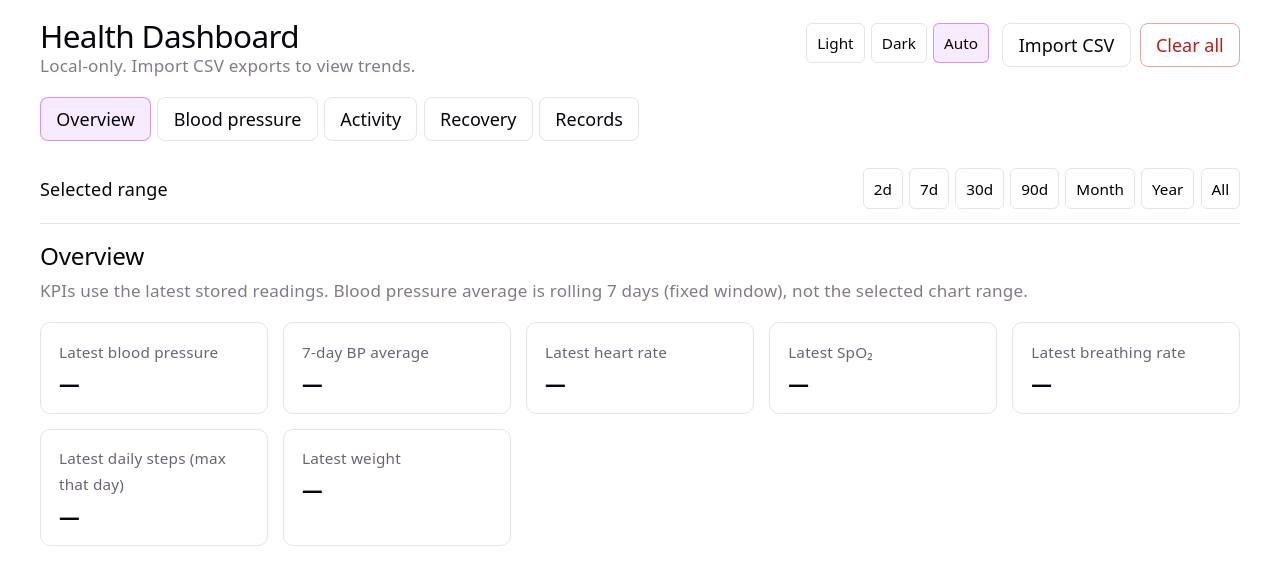
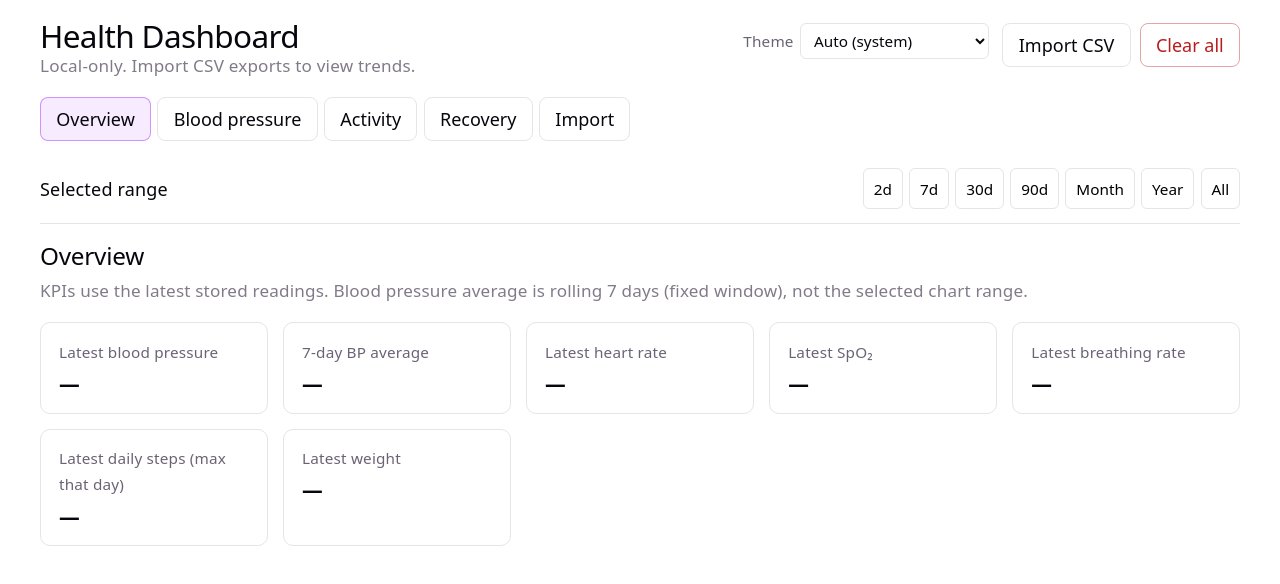
Before and after one commit to r5mao/health-data-dashboard, a React (Vite) app: page / in a window 1280 px wide. Shown: the top 584 px of the page. Built offline with nearby package versions, Linux system fonts and the light colour scheme.

Commit message:
feat: update theme control to use a dropdown and enhance time axis formatting with weekday inclusion

```diff
--- a/src/App.css
+++ b/src/App.css
@@ -29,24 +29,30 @@
   align-items: center;
 }
 
-.theme-btn {
+.theme-select-label {
+  font-size: 0.85rem;
+  color: var(--text);
+}
+
+.theme-select {
   font: inherit;
   font-size: 0.85rem;
-  padding: 0.35rem 0.55rem;
+  padding: 0.35rem 2rem 0.35rem 0.5rem;
   border-radius: 6px;
   border: 1px solid var(--border);
   background: var(--bg);
   color: var(--text-h);
   cursor: pointer;
+  min-width: 10.5rem;
 }
 
-.theme-btn:hover {
-  background: var(--code-bg);
+.theme-select:hover {
+  border-color: var(--accent-border);
 }
 
-.theme-btn.active {
-  border-color: var(--accent-border);
-  background: var(--accent-bg);
+.theme-select:focus {
+  outline: 2px solid var(--accent-border);
+  outline-offset: 1px;
 }
 
 .brand h1 {
--- a/src/App.tsx
+++ b/src/App.tsx
@@ -10,7 +10,7 @@ import { RecoveryPage } from '@/pages/RecoveryPage'
 import { RecordsPage } from '@/pages/RecordsPage'
 import './App.css'
 
-type Tab = 'overview' | 'bp' | 'activity' | 'recovery' | 'records'
+type Tab = 'overview' | 'bp' | 'activity' | 'recovery' | 'import'
 
 export default function App() {
   const [tab, setTab] = useState<Tab>('overview')
@@ -37,7 +37,7 @@ export default function App() {
           <TabButton id="bp" current={tab} setTab={setTab} label="Blood pressure" />
           <TabButton id="activity" current={tab} setTab={setTab} label="Activity" />
           <TabButton id="recovery" current={tab} setTab={setTab} label="Recovery" />
-          <TabButton id="records" current={tab} setTab={setTab} label="Records" />
+          <TabButton id="import" current={tab} setTab={setTab} label="Import" />
         </nav>
 
         <div className="toolbar">
@@ -49,7 +49,7 @@ export default function App() {
           {tab === 'bp' && <BloodPressurePage dataRevision={dataRevision} />}
           {tab === 'activity' && <ActivityPage dataRevision={dataRevision} />}
           {tab === 'recovery' && <RecoveryPage dataRevision={dataRevision} />}
-          {tab === 'records' && <RecordsPage dataRevision={dataRevision} />}
+          {tab === 'import' && <RecordsPage dataRevision={dataRevision} />}
         </main>
       </div>
     </DateRangeProvider>
--- a/src/charts/formatTimeAxisTick.ts
+++ b/src/charts/formatTimeAxisTick.ts
@@ -1,15 +1,15 @@
 import { format } from 'date-fns'
 
-/** Format timestamp ticks based on how wide the visible window is (ms). */
+/** Format timestamp ticks based on how wide the visible window is (ms). Includes weekday. */
 export function formatTimeAxisTick(ts: number, visibleSpanMs: number): string {
   if (!Number.isFinite(visibleSpanMs) || visibleSpanMs <= 0) {
-    return format(ts, 'PPpp')
+    return format(ts, 'EEE, PPpp')
   }
   if (visibleSpanMs < 24 * 60 * 60 * 1000) {
-    return format(ts, 'HH:mm')
+    return format(ts, 'EEE HH:mm')
   }
   if (visibleSpanMs < 14 * 24 * 60 * 60 * 1000) {
-    return format(ts, 'MMM d HH:mm')
+    return format(ts, 'EEE MMM d, HH:mm')
   }
-  return format(ts, 'MMM d')
+  return format(ts, 'EEE MMM d')
 }
--- a/src/components/ThemeControl.tsx
+++ b/src/components/ThemeControl.tsx
@@ -1,38 +1,33 @@
+import type { ThemePreference } from '@/theme/themeStorage'
 import { useTheme } from '@/theme/useTheme'
+
+const options: { value: ThemePreference; label: string }[] = [
+  { value: 'light', label: 'Light' },
+  { value: 'dark', label: 'Dark' },
+  { value: 'system', label: 'Auto (system)' },
+]
 
 export function ThemeControl() {
   const { preference, setPreference } = useTheme()
 
   return (
-    <div
-      className="theme-control"
-      role="group"
-      aria-label="Color theme"
-    >
-      <button
-        type="button"
-        className={`theme-btn${preference === 'light' ? ' active' : ''}`}
-        aria-pressed={preference === 'light'}
-        onClick={() => setPreference('light')}
+    <div className="theme-control">
+      <label htmlFor="theme-select" className="theme-select-label">
+        Theme
+      </label>
+      <select
+        id="theme-select"
+        className="theme-select"
+        value={preference}
+        onChange={(e) => setPreference(e.target.value as ThemePreference)}
+        aria-label="Color theme"
       >
-        Light
-      </button>
-      <button
-        type="button"
-        className={`theme-btn${preference === 'dark' ? ' active' : ''}`}
-        aria-pressed={preference === 'dark'}
-        onClick={() => setPreference('dark')}
-      >
-        Dark
-      </button>
-      <button
-        type="button"
-        className={`theme-btn${preference === 'system' ? ' active' : ''}`}
-        aria-pressed={preference === 'system'}
-        onClick={() => setPreference('system')}
-      >
-        Auto
-      </button>
+        {options.map((o) => (
+          <option key={o.value} value={o.value}>
+            {o.label}
+          </option>
+        ))}
+      </select>
     </div>
   )
 }
--- a/src/pages/RecordsPage.tsx
+++ b/src/pages/RecordsPage.tsx
@@ -11,7 +11,7 @@ export function RecordsPage({ dataRevision }: { dataRevision: number }) {
 
   return (
     <div className="page">
-      <h2>Import records</h2>
+      <h2>Import</h2>
       <p className="muted">
         Row counts per source file. Preamble lines with personal identifiers are not
         stored.
```
